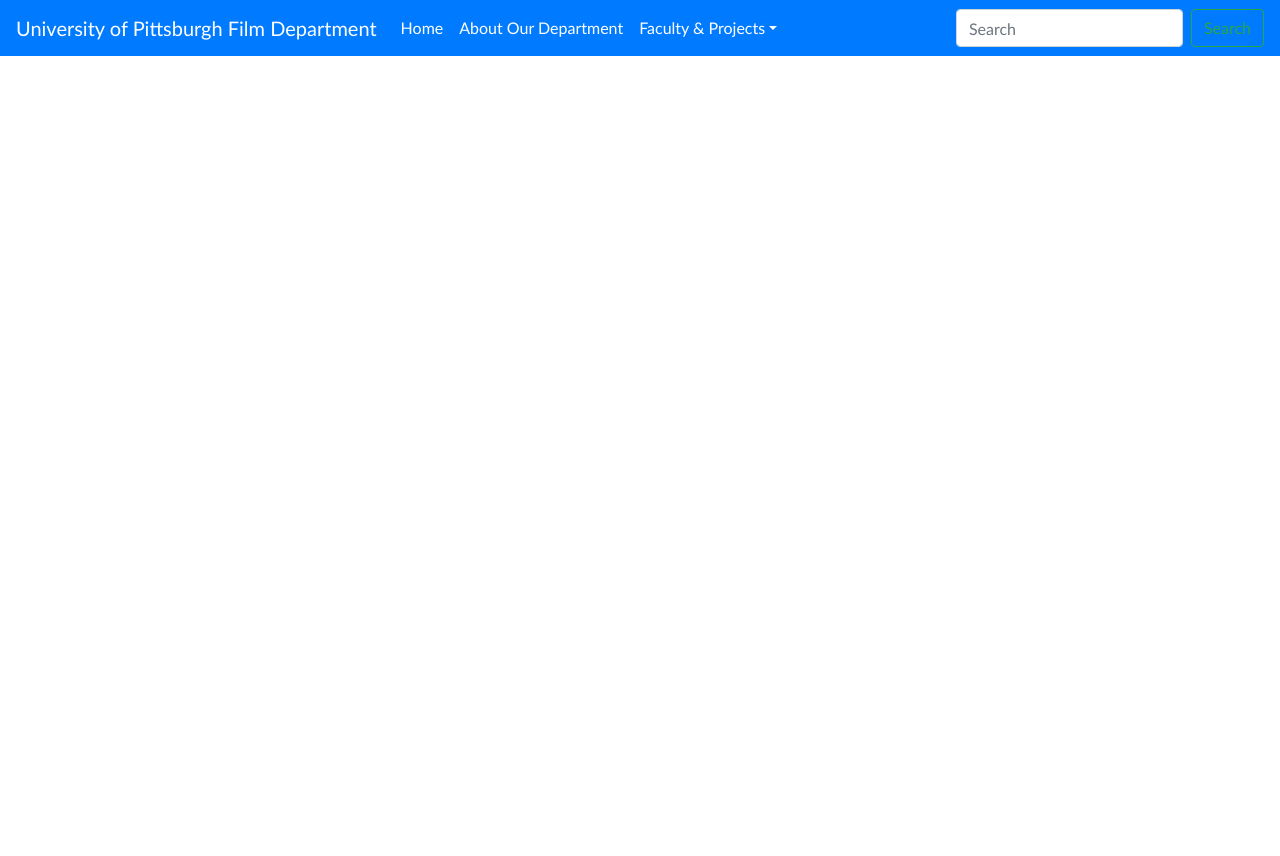
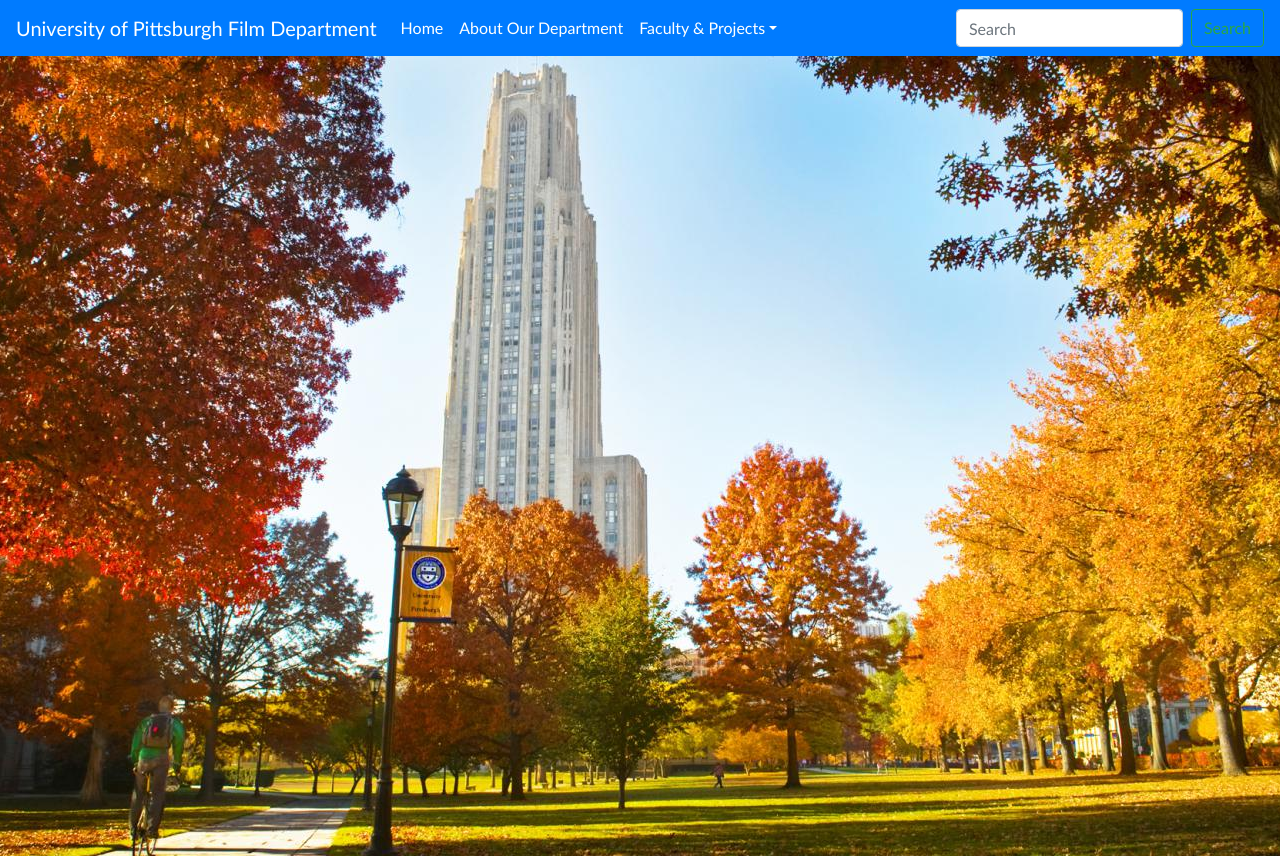
Before and after one commit to yad29/Project-Jeff, a plain HTML site: page index.html in a window 1280 px wide. Drawn offline with nearby package versions, Linux system fonts and the light colour scheme.

Commit message:
Update style.css

```diff
--- a/css/style.css
+++ b/css/style.css
@@ -9,7 +9,7 @@ body, html {
 }
 
 #home {
-  background-image: url("../img/background.png/");
+  background-image: url("../img/background.png");
     height: 100%;
     background-attachment: fixed;
     background-position: center;
```
